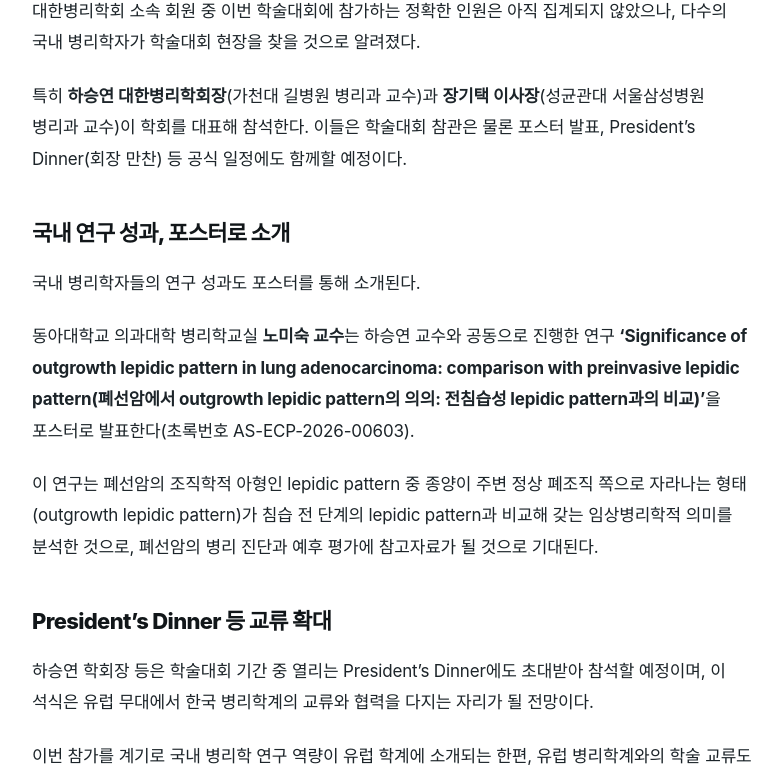
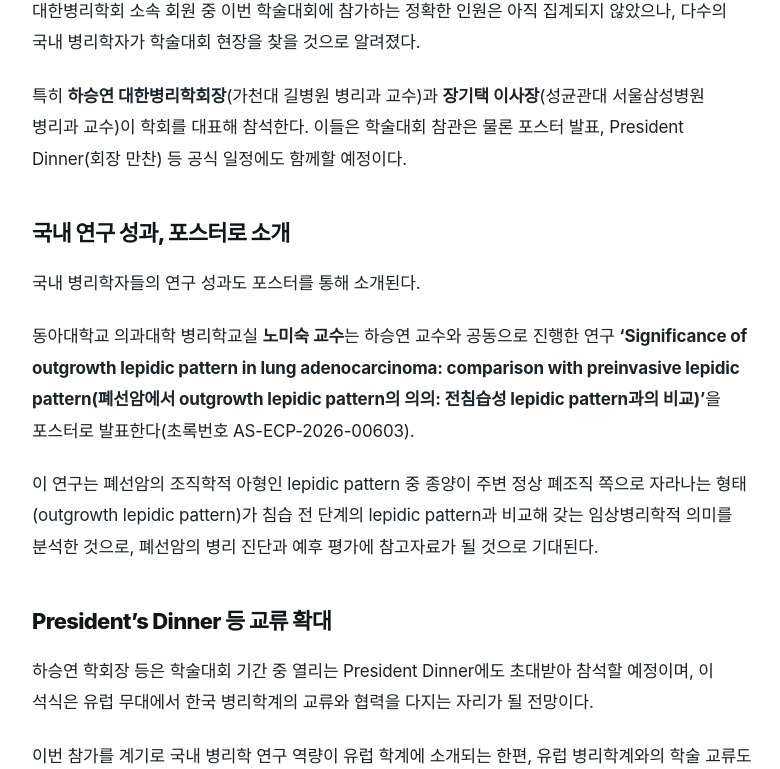
Before and after one commit to kokorojuin-tech/mt-news, a Jekyll site: the page built from _posts/2026-09-10-korean-pathology-ecp-2026.md, in a window 1280 px wide and 1400 px high, scrolled down 1315 px. Shown: the part 174-943 px from the top of the window, without its empty margins (248-1028 px from the left). Built offline with Jekyll 4.4.1, drawn with Linux system fonts in a browser that asks for light colours; some web fonts are replaced.

```diff
--- a/_posts/2026-09-10-korean-pathology-ecp-2026.md
+++ b/_posts/2026-09-10-korean-pathology-ecp-2026.md
@@ -23,7 +23,8 @@ lang: ko
 
 대한병리학회 소속 회원 중 이번 학술대회에 참가하는 정확한 인원은 아직 집계되지 않았으나, 다수의 국내 병리학자가 학술대회 현장을 찾을 것으로 알려졌다.
 
-특히 **하승연 대한병리학회장**(가천대 길병원 병리과 교수)과 **장기택 이사장**(성균관대 서울삼성병원 병리과 교수)이 학회를 대표해 참석한다. 이들은 학술대회 참관은 물론 포스터 발표, President's Dinner(회장 만찬) 등 공식 일정에도 함께할 예정이다.
+특히 **하승연 대한병리학회장**(가천대 길병원 병리과 교수)과 **장기택 이사장**(성균관대 서울삼성병원 병리과 교수)이 학회를 대표해 참석한다. 이들은 학술대회 참관은 물론 포스터 발표, President
+Dinner(회장 만찬) 등 공식 일정에도 함께할 예정이다.
 
 ## 국내 연구 성과, 포스터로 소개
 
@@ -35,7 +36,7 @@ lang: ko
 
 ## President's Dinner 등 교류 확대
 
-하승연 학회장 등은 학술대회 기간 중 열리는 President's Dinner에도 초대받아 참석할 예정이며, 이 석식은 유럽 무대에서 한국 병리학계의 교류와 협력을 다지는 자리가 될 전망이다.
+하승연 학회장 등은 학술대회 기간 중 열리는 President Dinner에도 초대받아 참석할 예정이며, 이 석식은 유럽 무대에서 한국 병리학계의 교류와 협력을 다지는 자리가 될 전망이다.
 
 이번 참가를 계기로 국내 병리학 연구 역량이 유럽 학계에 소개되는 한편, 유럽 병리학계와의 학술 교류도 한층 확대될 것으로 보인다.
 
```
